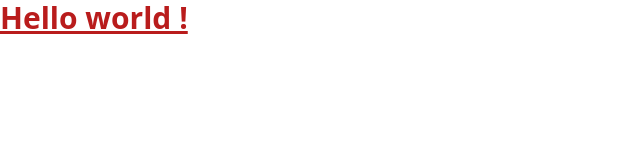
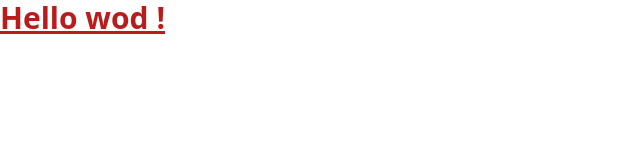
Before and after one commit to ClementBerleux/globelle-front, an Angular app: page / in a window 1280 px wide. Shown: the top 160 px of the page, without its empty margins (0-640 px from the left). Built offline with nearby package versions, Linux system fonts and the light colour scheme.

Commit message:
ajout analytics false

```diff
--- a/angular.json
+++ b/angular.json
@@ -92,5 +92,8 @@
         }
       }
     }
+  },
+  "cli": {
+    "analytics": false
   }
 }
--- a/src/app/app.component.html
+++ b/src/app/app.component.html
@@ -1 +1 @@
-<h1 class="text-3xl font-bold underline text-red-700">Hello world !</h1>
+<h1 class="text-3xl font-bold underline text-red-700">Hello wod !</h1>
```
